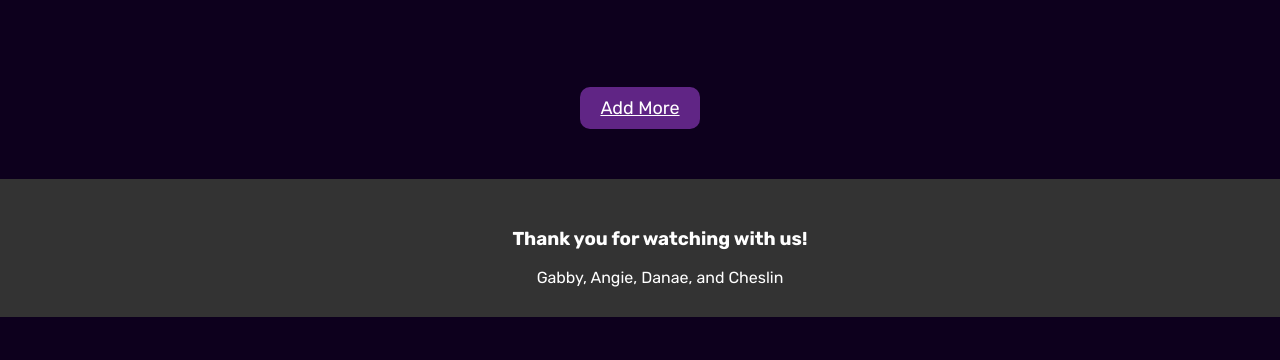
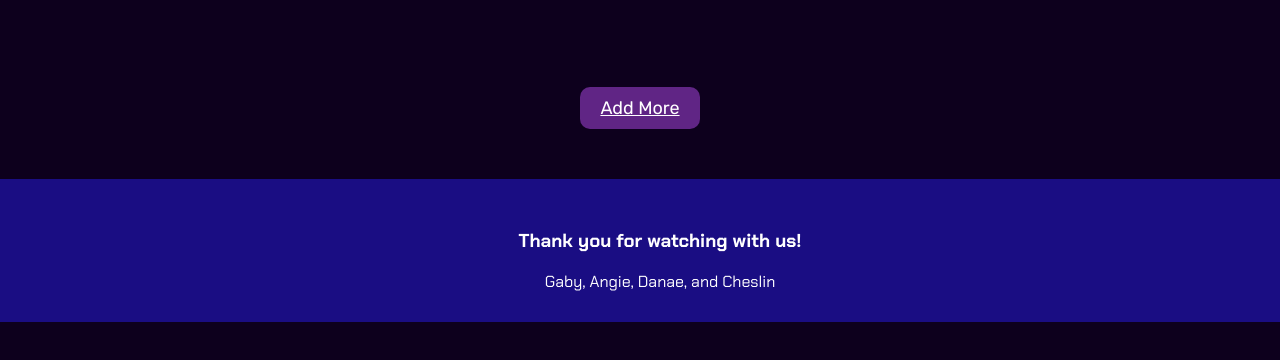
Before and after one commit to DV-Term-4-BYTE-ME/BYTE-ME, a plain HTML site: page pages/movieWatchlist.html in a window 1280 px wide. Shown: the part 288-648 px from the top of the page. Drawn offline with Linux system fonts and the light colour scheme; a script that the page names is missing.

Commit message:
Footer Updates

```diff
--- a/css/main.css
+++ b/css/main.css
@@ -64,7 +64,6 @@ body::-webkit-scrollbar {
   font-weight: 200;
   font-family: "Rubik", sans-serif;
 }
-
 
 #overlaySlay::after {
   content: '';
@@ -149,6 +148,7 @@ header {
   color: #56B5B9;
 }
 
+/*Logo*/
 .logo {
   font-size: 24px;
   color: #fff; /* White text */
@@ -206,15 +206,17 @@ header {
   margin-bottom: 40px; /* Keeps the bottom margin for spacing between sections */
 }
 
+
 /* Footer */
 footer {
-  background-color: #333; /* Dark background */
-  color: #fff; /* White text */
-  text-align: center; /* Center the text */
-  padding: 20px; /* Add some padding */
-  position: relative; /* Ensure it stays at the bottom */
-  margin-top: auto; /* This ensures the footer moves to the bottom */
-  width: 100%; /* Full width */
+  background-color: #1A0D83;
+  color: #fff;
+  text-align: center;
+  padding: 20px;
+  position: relative;
+  margin-top: auto;
+  width: 100%;
+  font-family: "Chakra Petch"
 }
 
 .footer-container {
--- a/css/movieLibrary.css
+++ b/css/movieLibrary.css
@@ -186,13 +186,14 @@ header {
 
 /* Footer */
 footer {
-    background-color: #333; /* Dark background */
-    color: #fff; /* White text */
-    text-align: center; /* Center the text */
-    padding: 20px; /* Add some padding */
-    position: relative; /* Ensure it stays at the bottom */
-    margin-top: auto; /* This ensures the footer moves to the bottom */
-    width: 100%; /* Full width */
+  background-color: #1A0D83;
+  color: #fff;
+  text-align: center;
+  padding: 20px;
+  position: relative;
+  margin-top: auto;
+  width: 100%;
+  font-family: "Chakra Petch"
 }
 
 .footer-container {
--- a/css/movieWatchList.css
+++ b/css/movieWatchList.css
@@ -57,7 +57,6 @@ header {
   list-style: none;
   display: flex;
   padding: 0;
-  margin-left: 525px;
 }
 
 .navbar ul li {
@@ -139,28 +138,6 @@ header {
   cursor: pointer;
 }
 
-/* Footer */
-footer {
-  background-color: #333; /* Dark background */
-  color: #fff; /* White text */
-  text-align: center; /* Center the text */
-  padding: 20px; /* Add some padding */
-  position: relative; /* Ensure it stays at the bottom */
-  margin-top: auto; /* This ensures the footer moves to the bottom */
-  width: 100%; /* Full width */
-}
-
-.footer-container {
-  max-width: 1200px; /* Limit the width */
-  margin: 0 auto; /* Center the container */
-  padding: 10px; /* Add some padding */
-}
-
-.footer-names p {
-  margin: 0; /* Remove default margin */
-  font-size: 16px; /* Adjust font size */
-  color: #fff; /* White text */
-}
 
 /* Responsive Design */
 @media (max-width: 768px) {
@@ -308,3 +285,29 @@ footer {
   .button:hover {
     background-color: #56B5B9; /* Hover color */
   }
+
+
+
+  /* Footer */
+footer {
+  background-color: #1A0D83;
+  color: #fff;
+  text-align: center;
+  padding: 20px;
+  position: relative;
+  margin-top: auto;
+  width: 100%;
+  font-family: "Chakra Petch"
+}
+
+.footer-container {
+  max-width: 1200px; /* Limit the width */
+  margin: 0 auto; /* Center the container */
+  padding: 10px; /* Add some padding */
+}
+
+.footer-names p {
+  margin: 0; /* Remove default margin */
+  font-size: 16px; /* Adjust font size */
+  color: #fff; /* White text */
+}
--- a/pages/movieWatchlist.html
+++ b/pages/movieWatchlist.html
@@ -33,7 +33,6 @@
 
 
  <!-- Movie Sections -->
-
  <div>
     <div class="container">
         <!-- Filter Section -->
@@ -95,7 +94,7 @@
     <div class="footer-container">
         <h3>Thank you for watching with us!</h3>
         <div class="footer-names">
-            <p>Gabby, Angie, Danae, and Cheslin</p>
+            <p>Gaby, Angie, Danae, and Cheslin</p>
         </div>
     </div>
 </footer>
```
Also changed, not shown: index.html (+1 -1 lines), pages/movieLibrary.html (+1 -1 lines).
